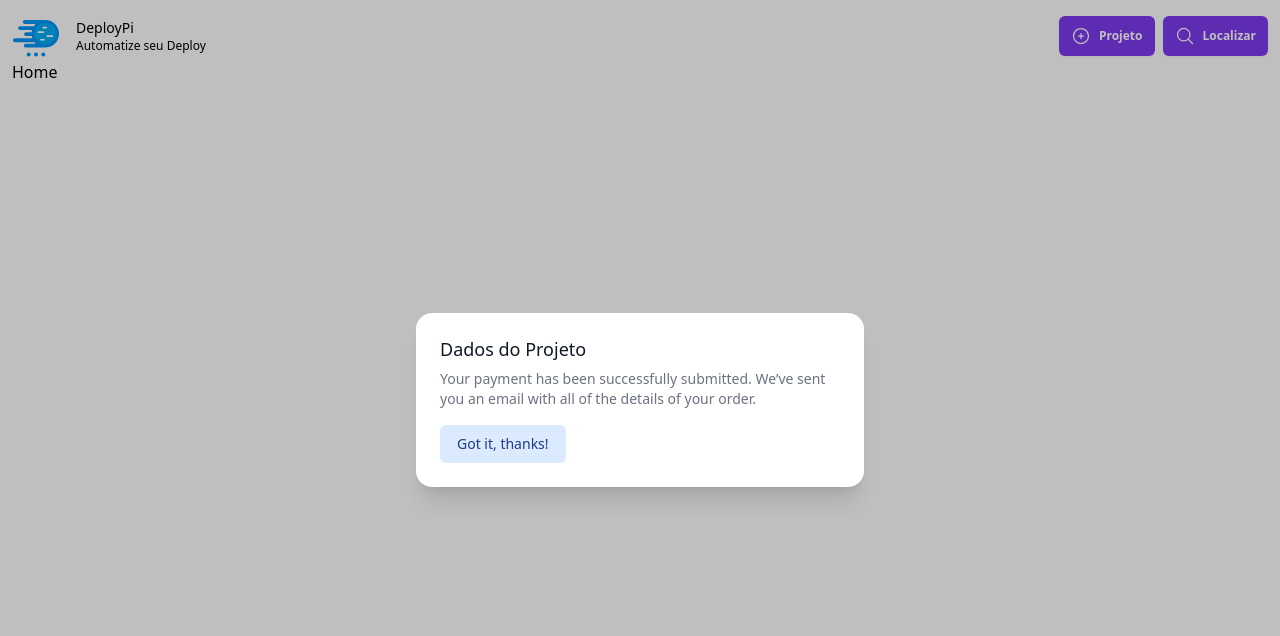
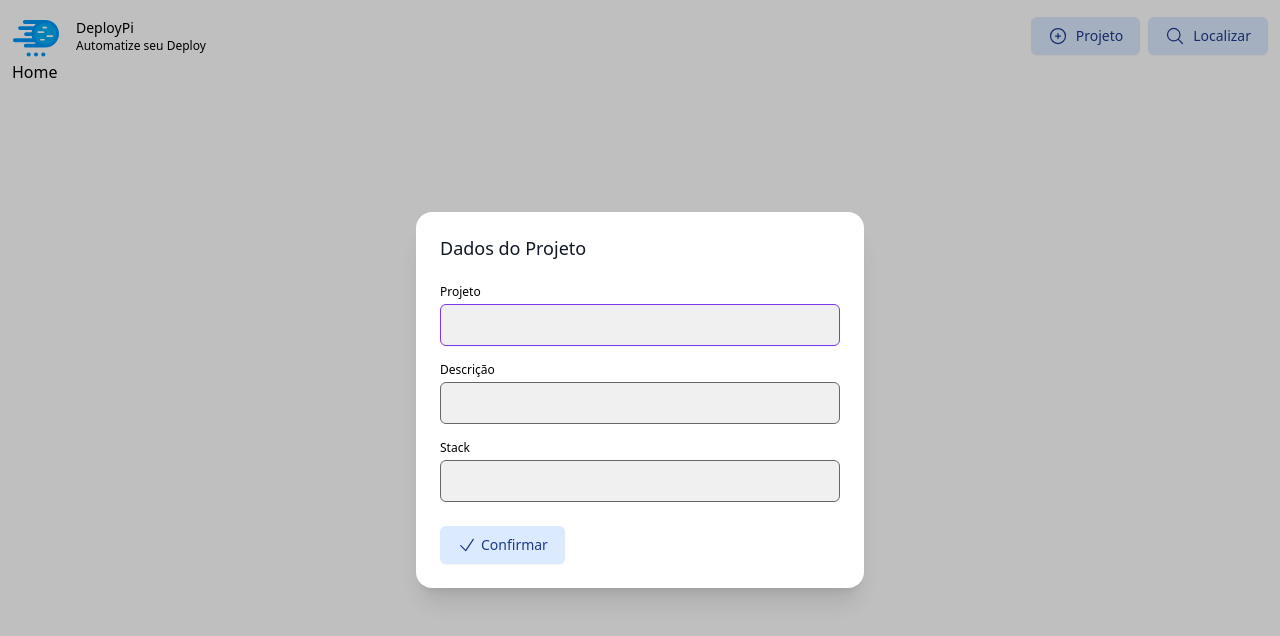
Before and after one commit to OctusPi/deploypi, a Vue app: page / in a window 1280 px wide. Both pictures are taken after a click on the button "Projeto". Shown: the top 636 px of the page. Built offline with nearby package versions, Linux system fonts and the light colour scheme.

Commit message:
feat add modal view form project

```diff
--- a/index.html
+++ b/index.html
@@ -6,7 +6,7 @@
     <meta name="viewport" content="width=device-width, initial-scale=1.0" />
     <title>Deploy Pi</title>
   </head>
-  <body class="dark">
+  <body class="light">
     <div id="app"></div>
     <script type="module" src="/src/main.ts"></script>
   </body>
--- a/src/assets/css/style.css
+++ b/src/assets/css/style.css
@@ -51,38 +51,37 @@
 .txt-color-sec{
 	color: var(--muted-text-color);
 }
-
 .label-input {
 	@apply block mb-1 font-normal text-xs;
 }
 
-.input-form {
-	@apply py-2 px-3 font-medium text-base
+.form-input {
+	@apply py-2 px-3 rounded-md border-none font-medium text-base
     focus:blur-0 shadow-none outline-none;
 
 	color: var(--text-color);
 	font-size: 0.9rem;
-	background-color: transparent;
-	border-bottom: 1px solid var(--input-border-color) !important;
+	background-color: var(--input-background);
+	border: 1px solid var(--input-border-color);
 	transition: 0.3s;
 
 }
 
-.input-form:focus {
+.form-input:focus {
 	@apply shadow-sm;
 
 	border-color: var(--input-border-color);
 	color: var(--text-color);
-	background-color: transparent;
-	border-bottom: 1px solid var(--primary-color);
+	background-color: var(--input-background);
+	border: 1px solid var(--primary-color);
 }
 
-select.input-form {
+select.form-input {
 	padding-top: 11px;
 	padding-bottom: 11px;
 }
 
-select.input-form option{
+select.form-input option{
 	font-weight: 600;
 	font-family:
 		Inter,
@@ -100,8 +99,8 @@ select.input-form option{
 }
 
 .form-control-alert {
-	border-bottom: 1px solid var(--error-color-hover);
-	background-color: transparent;
+	border: 1px solid var(--error-color-hover);
+	background-color: var(--input-background);
 }
 
 .input-basket{
@@ -123,7 +122,7 @@ select.input-form option{
 }
 
 .btn-action {
-	@apply bg-violet-600 hover:bg-violet-500 text-white focus-visible:outline focus-visible:outline-0 focus-visible:outline-offset-2 focus-visible:outline-violet-600;
+	@apply inline-flex justify-center bg-blue-100 hover:bg-blue-200 px-4 py-2 border border-transparent rounded-md focus-visible:ring-2 focus-visible:ring-blue-500 focus-visible:ring-offset-2 font-medium text-blue-900 text-sm focus:outline-none;
 }
 
 .btn-danger {
--- a/src/components/forms/ProjectForm.vue
+++ b/src/components/forms/ProjectForm.vue
@@ -7,7 +7,7 @@
             </TransitionChild>
 
             <div class="fixed inset-0 overflow-y-auto">
-                <div class="flex justify-center items-center p-4 min-h-full text-center">
+                <div class="flex justify-center items-center p-6 min-h-full text-center">
                     <TransitionChild as="template" enter="duration-300 ease-out" enter-from="opacity-0 scale-95"
                         enter-to="opacity-100 scale-100" leave="duration-200 ease-in" leave-from="opacity-100 scale-100"
                         leave-to="opacity-0 scale-95">
@@ -16,18 +16,25 @@
                             <DialogTitle as="h3" class="font-medium text-gray-900 text-lg leading-6">
                                 Dados do Projeto
                             </DialogTitle>
-                            <div class="mt-2">
-                                <p class="text-gray-500 text-sm">
-                                    Your payment has been successfully submitted. We’ve sent you
-                                    an email with all of the details of your order.
-                                </p>
+                            <div class="gap-4 grid grid-cols-6 mt-6">
+                                <div class="col-span-6">
+                                    <label for="name" class="label-input">Projeto</label>
+                                    <input id="name" name="name" type="text" class="form-input w-full" />
+                                </div>
+                                <div class="col-span-6">
+                                    <label for="description" class="label-input">Descrição</label>
+                                    <input id="description" name="description" type="text" class="form-input w-full" />
+                                </div>
+                                <div class="col-span-6">
+                                    <label for="stack" class="label-input">Stack</label>
+                                    <input id="stack" name="stack" type="text" class="form-input w-full" />
+                                </div>
                             </div>
 
-                            <div class="mt-4">
-                                <button type="button"
-                                    class="inline-flex justify-center bg-blue-100 hover:bg-blue-200 px-4 py-2 border border-transparent rounded-md focus-visible:ring-2 focus-visible:ring-blue-500 focus-visible:ring-offset-2 font-medium text-blue-900 text-sm focus:outline-none"
-                                    @click="closeModal">
-                                    Got it, thanks!
+                            <div class="mt-6">
+                                <button type="button" class="btn btn-action" @click="closeModal">
+                                    <component :is="CheckIcon" class="w-5 h-5 me-1" />
+                                    Confirmar
                                 </button>
                             </div>
                         </DialogPanel>
@@ -41,6 +48,7 @@
 <script setup>
 
 import { TransitionRoot, TransitionChild, Dialog, DialogPanel, DialogTitle } from '@headlessui/vue'
+import { CheckIcon } from '@heroicons/vue/24/outline';
 
 const isOpen = defineModel({ type: Boolean, default: () => false })
 
```
